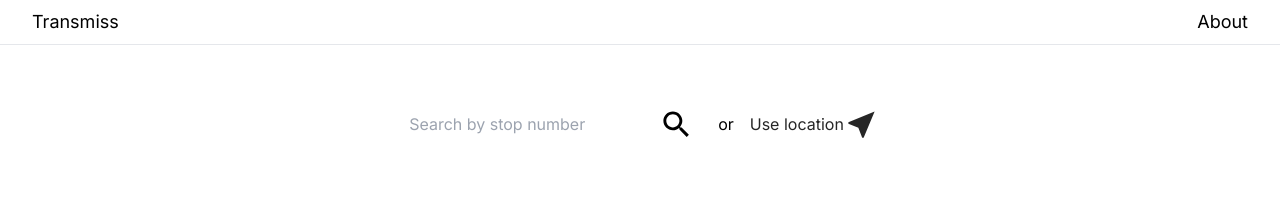
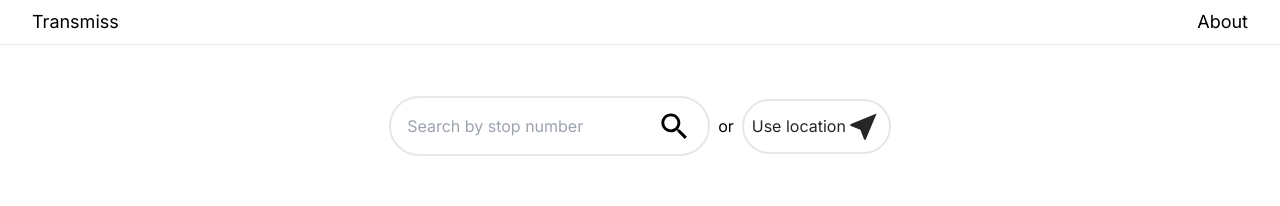
Before and after one commit to cbarkr/transmiss, a Next.js app: page / in a window 1280 px wide. Shown: the top 206 px of the page. Built offline with nearby package versions, Linux system fonts and the light colour scheme.

Commit message:
fix minor border issue

```diff
--- a/app/components/stopSearch.tsx
+++ b/app/components/stopSearch.tsx
@@ -90,7 +90,7 @@ export default function StopSearch() {
     <>
       <form onSubmit={(e) => handleSubmit(e)}>
         <div className="flex flex-col sm:flex-row justify-between items-center">
-          <div className="flex flex-row justify-between items-center rounded-full border-solid border-1 p-2 bg-white dark:bg-neutral-900">
+          <div className="flex flex-row justify-between items-center rounded-full border-solid border-2 dark:border-1 p-2 bg-white dark:bg-neutral-900">
             <input
               onChange={(e) => handleChange(e.target.value)}
               value={stopID}
@@ -109,7 +109,7 @@ export default function StopSearch() {
           <button
             onClick={handleClick}
             type="button"
-            className="flex flex-row justify-between items-center rounded-full p-2 text-neutral-800 dark:text-neutral-50 bg-white dark:bg-neutral-900 border-solid border-1 transition-all hover:shadow-lg focus:opacity-[0.85] focus:shadow-none active:opacity-[0.85] active:shadow-none disabled:pointer-events-none disabled:opacity-50 disabled:shadow-none"
+            className="flex flex-row justify-between items-center rounded-full p-2 text-neutral-800 dark:text-neutral-50 bg-white dark:bg-neutral-900 border-solid border-2 dark:border-1 transition-all hover:shadow-lg focus:opacity-[0.85] focus:shadow-none active:opacity-[0.85] active:shadow-none disabled:pointer-events-none disabled:opacity-50 disabled:shadow-none"
           >
             <p>Use location</p>
             <NearMe fontSize="large" />
--- a/app/components/stopSelected.tsx
+++ b/app/components/stopSelected.tsx
@@ -101,14 +101,14 @@ export default function StopSelected({ stop }: StopSelectedProps) {
             <button
               onClick={reportCrowded}
               type="button"
-              className="rounded-full p-2 bg-white text-error-800 border-solid border-1 transition-all hover:shadow-lg focus:opacity-[0.85] focus:shadow-none active:opacity-[0.85] active:shadow-none disabled:pointer-events-none disabled:opacity-50 disabled:shadow-none"
+              className="rounded-full p-2 bg-white text-error-800 border-solid border-2 dark:border-1 transition-all hover:shadow-lg focus:opacity-[0.85] focus:shadow-none active:opacity-[0.85] active:shadow-none disabled:pointer-events-none disabled:opacity-50 disabled:shadow-none"
             >
               Crowded stop
             </button>
             <button
               onClick={reportFull}
               type="button"
-              className="rounded-full py-2 px-8 bg-error-800 text-white border-solid border-1 transition-all hover:shadow-lg focus:opacity-[0.85] focus:shadow-none active:opacity-[0.85] active:shadow-none disabled:pointer-events-none disabled:opacity-50 disabled:shadow-none"
+              className="rounded-full py-2 px-8 bg-error-800 text-white border-solid border-2 dark:border-1 transition-all hover:shadow-lg focus:opacity-[0.85] focus:shadow-none active:opacity-[0.85] active:shadow-none disabled:pointer-events-none disabled:opacity-50 disabled:shadow-none"
             >
               Full bus
             </button>
```
